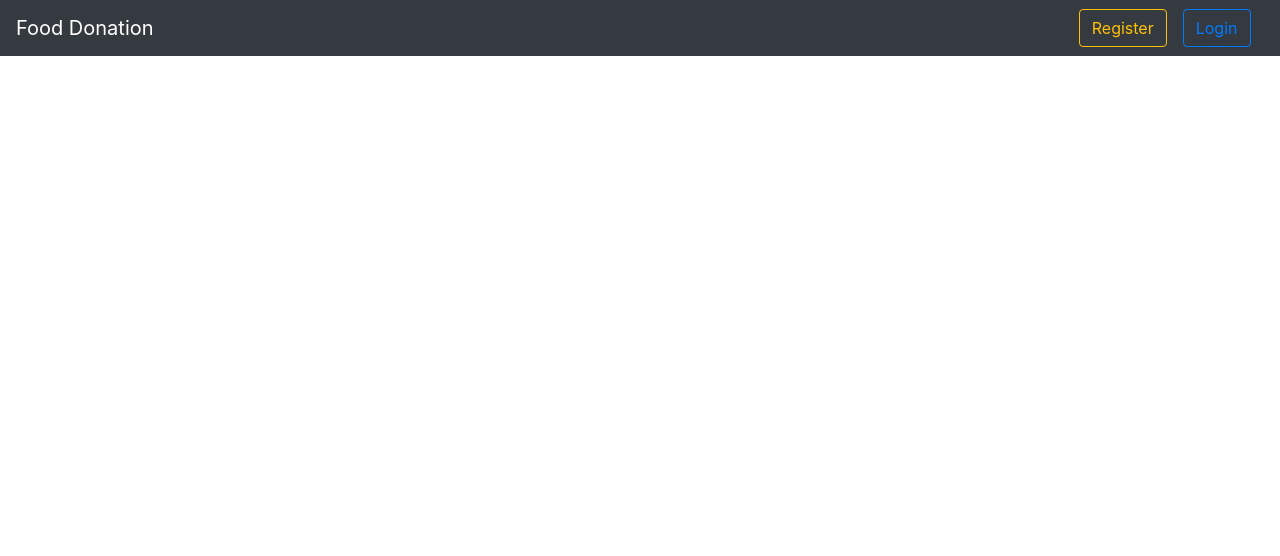
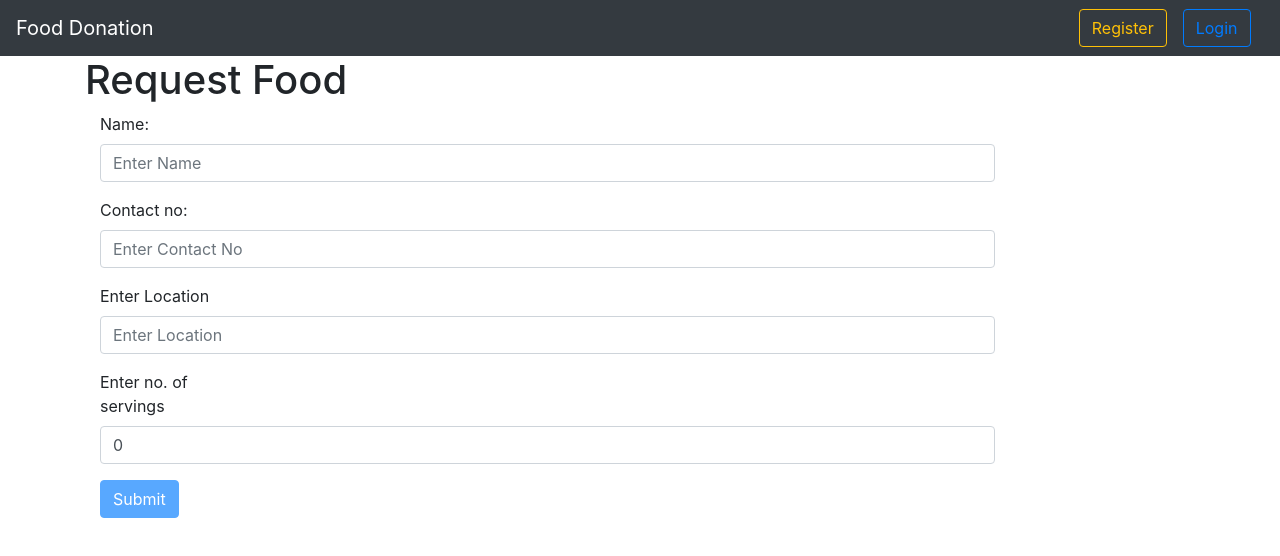
Before and after one commit to vineeth1816/Food-Donation-Angular, an Angular app: page /volunteerRequestForm in a window 1280 px wide. Before the commit this address led to /. Shown: the top 556 px of the page. Built offline with nearby package versions, Linux system fonts and the light colour scheme.

Commit message:
volunteer

```diff
--- a/src/app/admin-requests/admin-requests.component.ts
+++ b/src/app/admin-requests/admin-requests.component.ts
@@ -1,8 +1,11 @@
 import { Component, OnInit } from '@angular/core';
+import { Router } from '@angular/router';
 import { AdminRequestsService } from '../admin-requests.service';
 import { DonationrequestserviceService } from '../donationrequestservice.service';
 import { FoodDonationRequest } from '../FoodDonationRequest';
 import { FoodRequest } from '../FoodRequest';
+import { LoginserviceService } from '../loginservice.service';
+import { User } from '../User';
 
 @Component({
   selector: 'app-admin-requests',
@@ -11,13 +14,14 @@ import { FoodRequest } from '../FoodRequest';
 })
 export class AdminRequestsComponent implements OnInit {
 
-  constructor(public adminRequestsUtility:AdminRequestsService,public donationRequestService:DonationrequestserviceService) { }
+  constructor(public router:Router,public userUtility:LoginserviceService,public adminRequestsUtility:AdminRequestsService,public donationRequestService:DonationrequestserviceService) { }
 
   requests:any;
   dateRequests:any;
   locationRequests:any;
   occationRequests:any;
   quantityRequests:any;
+  user:User;
   category:string;
   category1:string;
   sortBy:String;
@@ -91,10 +95,21 @@ export class AdminRequestsComponent implements OnInit {
 
   Volunteer(request:FoodRequest){
     this.userId = localStorage.getItem('userId').substr(1, localStorage.getItem('userId').length - 2);
-    this.Donor.name=request.name;
-    this.Donor.noOfPackets=request.noOfPackets;
-    this.Donor.status="Approved";
-    this.Donor.userId=this.userId.toString();
+    localStorage.setItem("volunteeredRequestId",request.requestId);
+    alert(request.name);
+    localStorage.setItem("volunteeredRequestName",request.name);
+    localStorage.setItem("volunteeredRequestQuantity",request.noOfPackets.toString());
+    this.router.navigate(['volunteerRequestForm'], { replaceUrl: true });
+    // this.Donor.name=request.name;
+    // this.Donor.noOfPackets=request.noOfPackets;
+    // this.Donor.status="Approved";
+    // this.Donor.userId=this.userId.toString();
+    // this.user.userId=this.userId.toString();
+    // this.userUtility.getUser(this.user)
+    // .subscribe(result=>{
+    //   this.Donor.contactNo=this.user.contactNo.toString();
+    //   this.Donor.location=this.user.lo
+    // },error=>alert("Server Error.Please try after sometime."));
 
 
   }
--- a/src/app/app-routing.module.ts
+++ b/src/app/app-routing.module.ts
@@ -15,6 +15,7 @@ import { PasswordResetComponent } from './password-reset/password-reset.componen
 import { RegisterFormComponent } from './register-form/register-form.component';
 import { UserDashboardComponent } from './user-dashboard/user-dashboard.component';
 import { ViewFoodRequestsComponent } from './view-food-requests/view-food-requests.component';
+import { VolunteerFoodRequestFormComponent } from './volunteer-food-request-form/volunteer-food-request-form.component';
 
 const routes: Routes = [
   {path:'register',component:RegisterFormComponent},
@@ -36,7 +37,8 @@ const routes: Routes = [
   {path:'Food requests',component:ViewFoodRequestsComponent},
   {path:'mappedRequests',component:MappedRequestsComponent},
   {path:'Request Status',component:ViewFoodRequestsComponent},
-  {path:'Food requests/Request Food',component:FoodRequestComponent}
+  {path:'Food requests/Request Food',component:FoodRequestComponent},
+  {path:'volunteerRequestForm',component:VolunteerFoodRequestFormComponent}
 
 
 ];
--- a/src/app/app.module.ts
+++ b/src/app/app.module.ts
@@ -25,6 +25,8 @@ import { AdminRequestsComponent } from './admin-requests/admin-requests.componen
 import { ViewFoodRequestsComponent } from './view-food-requests/view-food-requests.component';
 import { MappedRequestsComponent } from './mapped-requests/mapped-requests.component';
 import { AddVehicleComponent } from './add-vehicle/add-vehicle.component';
+import { VolunteerFoodRequestFormComponent } from './volunteer-food-request-form/volunteer-food-request-form.component';
+
 
 
 
@@ -48,7 +50,9 @@ import { AddVehicleComponent } from './add-vehicle/add-vehicle.component';
     AdminRequestsComponent,
     ViewFoodRequestsComponent,
     MappedRequestsComponent,
-    AddVehicleComponent
+    AddVehicleComponent,
+    VolunteerFoodRequestFormComponent,
+
 
 
   ],
--- /dev/null
+++ b/src/app/volunteer-food-request-form/volunteer-food-request-form.component.html
@@ -0,0 +1,50 @@
+<div class="container justify-content-center">
+    <h1>Request Food</h1>
+    <form class="form-horizontal" #foodForm="ngForm" (ngSubmit)="volunteer(foodForm)">
+
+        <div class="form-group">
+            <label class="control-label col-sm-2" for="email"> Name:</label>
+            <div class="col-sm-10">
+                <input type="text" class="form-control" value="" placeholder="Enter Name" #name="ngModel" name="firstName" ngModel [(ngModel)]="donor.name" [value]="donor.name" required>
+            </div>
+            <div *ngIf="name.touched && name.invalid" class="text-danger ml-4">
+                <div *ngIf="name.errors.required"> Name is required</div>
+            </div>
+
+        </div>
+        <div class="form-group">
+            <label class="control-label col-sm-2" for="contactNo">Contact no:</label>
+            <div class="col-sm-10">
+                <input type="text" class="form-control" #contactno="ngModel" placeholder="Enter Contact No" pattern="[0-9]{10}" ngModel [(ngModel)]="donor.contactNo" name="contactNo" required>
+
+            </div>
+            <div *ngIf="contactno.touched && contactno.invalid" class="text-danger ml-4">
+                <div *ngIf="contactno.errors.required">Contact No is required</div>
+            </div>
+        </div>
+        <div class="form-group">
+            <label class="control-label col-sm-2" for="purpose">Enter Location</label>
+            <div class="col-sm-10">
+                <input type="text" class="form-control" #location="ngModel" placeholder="Enter Location" ngModel [(ngModel)]="donor.location" name="location" required>
+            </div>
+            <div *ngIf="location.touched && contactno.invalid" class="text-danger ml-4">
+                <div *ngIf="location.errors.required">Location is required</div>
+            </div>
+        </div>
+
+        <div class="form-group">
+            <label class="control-label col-sm-2" for="quantity">Enter no. of servings</label>
+            <div class="col-sm-10">
+                <input type="number" #quantity="ngModel" class="form-control" placeholder="Enter number of servings" ngModel [(ngModel)]="donor.noOfPackets" name="quantity" required>
+            </div>
+            <div *ngIf="quantity.touched && quantity.invalid" class="text-danger ml-4">
+                <div *ngIf="quantity.errors.required">quantity is required</div>
+            </div>
+        </div>
+        <div class="form-group">
+            <div class="col-sm-offset-2 col-sm-10">
+                <button type="submit" [disabled]="foodForm.invalid" class="btn btn-primary">Submit</button>
+            </div>
+        </div>
+    </form>
+</div>
--- /dev/null
+++ b/src/app/volunteer-food-request-form/volunteer-food-request-form.component.ts
@@ -0,0 +1,104 @@
+import { Component, OnInit } from '@angular/core';
+import { NgForm } from '@angular/forms';
+import { Router } from '@angular/router';
+
+
+import { AdminRequestsService } from '../admin-requests.service';
+import { DonationServiceService } from '../donation-service.service';
+
+import { DonationrequestserviceService } from '../donationrequestservice.service';
+import { FoodRequestServiceService } from '../food-request-service.service';
+import { FoodDonationRequest } from '../FoodDonationRequest';
+import { FoodRequest } from '../FoodRequest';
+import { MappingService } from '../mapping.service';
+
+
+@Component({
+  selector: 'app-volunteer-food-request-form',
+  templateUrl: './volunteer-food-request-form.component.html',
+  styleUrls: ['./volunteer-food-request-form.component.css']
+})
+export class VolunteerFoodRequestFormComponent implements OnInit {
+  donor = new FoodDonationRequest();
+  foodRequest=new FoodRequest();
+  name: string;
+  userId: string;
+  constructor(public router:Router,public donorUtility:DonationServiceService,public mappingUtility:MappingService,public adminUtility:AdminRequestsService,public donationUtility: DonationrequestserviceService, public requestUtility: FoodRequestServiceService) { }
+
+
+  ngOnInit(): void {
+
+    this.name = "hell";
+    this.donor.name = localStorage.getItem('volunteeredRequestName');
+    this.donor.noOfPackets = Number(localStorage.getItem('volunteeredRequestQuantity'));
+
+
+  }
+
+  volunteer(myForm: NgForm) {
+    this.donor.status = "Mapped";
+    this.donor.userId = localStorage.getItem('userId').substr(1, localStorage.getItem('userId').length - 2);
+    this.donor.purpose = "Volunteering"
+    this.donationUtility.insertDonationRequest(this.donor)
+      .subscribe(result => {
+        if (result != null) {
+          this.requestUtility.changeStatus(localStorage.getItem('volunteeredRequestId').toString(), "Mapped")
+            .subscribe(result=>{
+              if(result){
+
+                this.adminUtility.deleteRequest(localStorage.getItem('volunteeredRequestId').toString(),"Food")
+                .subscribe(result=>{
+                  if(result){
+                    this.donorUtility.getRequestById(this.donor.userId)
+                    .subscribe(response=>{
+                      if(response!=null)
+                      {
+                        // console.log(response[0].donationId);
+                        this.donor.donationId=response[0].donationId;
+
+                        this.foodRequest.requestId=localStorage.getItem('volunteeredRequestId');
+
+                        this.mappingUtility.mapRequestDonor(this.foodRequest,this.donor)
+                        .subscribe(result=>{
+                          if(result){
+                            alert("Thank you for Volunteering.");
+                            this.donorUtility.changeStatus(this.donor.donationId,"Mapped")
+                            .subscribe(result=>{
+                              if(result)
+                              this.router.navigate(['View Requests'], { replaceUrl: true });
+                              else
+                              alert("Server Error.Please try after sometime.")
+                            },error=>alert("Server Error.Please try after sometime."));
+
+                          }
+                          else
+                          {
+                            alert("Server Error.Please try after sometime.");
+                          }
+                        },error=>alert("Server Error.Please try after sometime."));
+                      }
+                      else
+                      {
+                        alert("Server Error.Please try after sometime.");
+                      }
+                    },error=>alert("Server Error.Please try after sometime."));
+                  }
+                  else
+                  {
+                    alert("Server Error.Please try after sometime.");
+                  }
+                },error=>alert("Server Error.Please try after sometime."));
+              }
+              else
+              {
+                alert("Server Error.Please try after sometime.");
+              }
+            },error=>alert("Server Error. Please try after sometime."));
+        }
+        else {
+          alert("Server Error.Please try after sometime.");
+        }
+      }, error => alert("Server Error.Please try after sometime."));
+  }
+
+}
```
Also changed, not shown: src/app/volunteer-food-request-form/volunteer-food-request-form.component.css (added), 1 other file (tests, documents, lock files or other folders).
